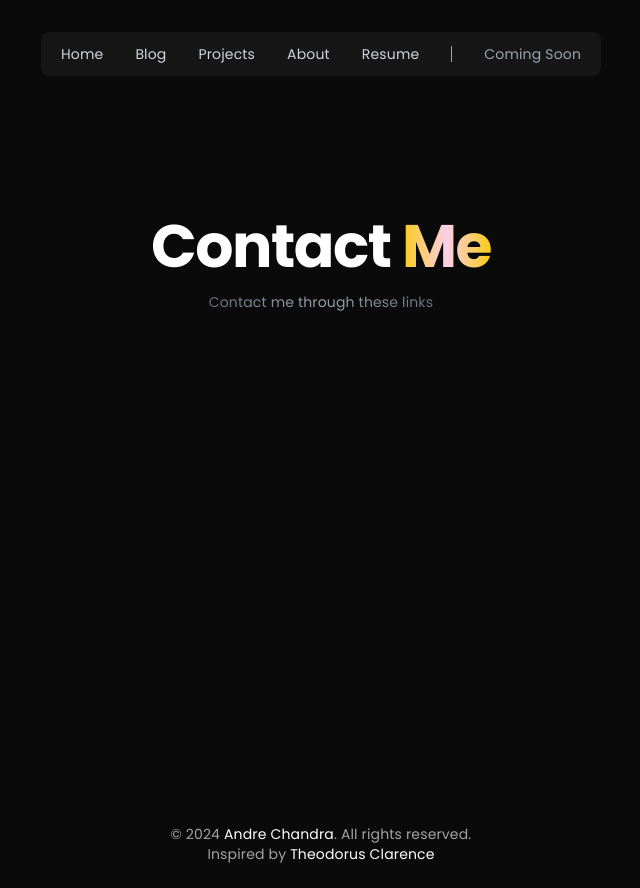
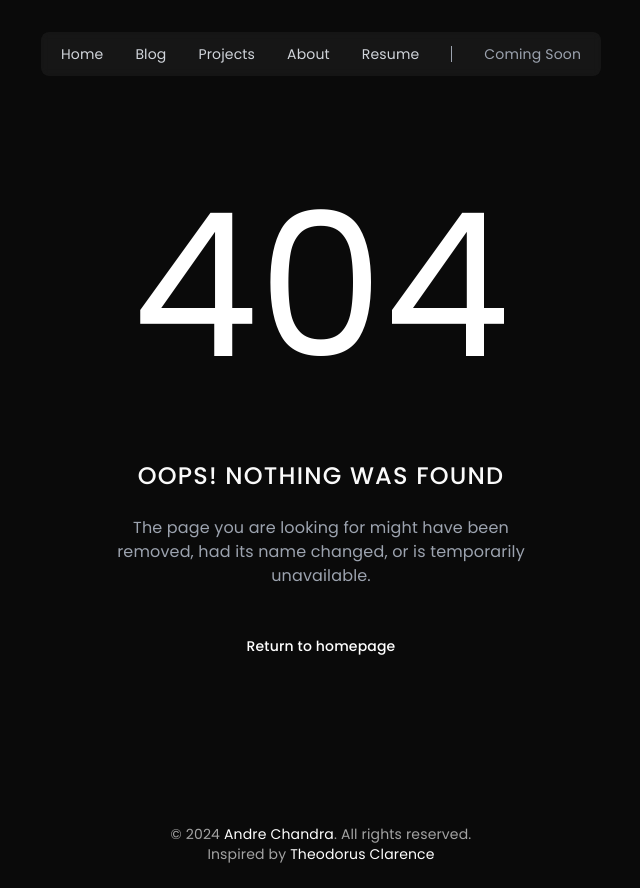
Before and after one commit to andrechandra/andrechandra-portfolio, a Next.js app: page /contact in a window 1280 px wide. Shown: the whole page, without its empty margins (319-959 px from the left). Built offline with nearby package versions, Linux system fonts and the light colour scheme.

Commit message:
Remove contact page

```diff
--- a/app/contact/page.tsx
+++ /dev/null
@@ -1,18 +0,0 @@
-import Header from '@/components/Header'
-
-export default function ContactPage() {
-  return (
-    <main className="min-h-screen bg-background">
-      <div className="container mx-auto px-4 sm:px-6 lg:px-8 py-8 sm:py-12 lg:py-16 max-w-7xl">
-        <div className="space-y-8 sm:space-y-12">
-          <Header
-            title="Contact"
-            title2="Me"
-            description="Contact me through these links"
-            backgroundVariant="contact"
-          />
-        </div>
-      </div>
-    </main>
-  )
-}
--- a/app/layout.tsx
+++ b/app/layout.tsx
@@ -2,7 +2,7 @@ import type { Metadata } from 'next'
 import '@/app/globals.css'
 import { ThemeProvider } from '@/components/theme-provider'
 import React from 'react'
-import Footer from '@/components/footer'
+import Footer from '@/components/Footer'
 import Navbar from '@/components/nav-bar'
 import { Poppins, Roboto } from 'next/font/google'
 
```
